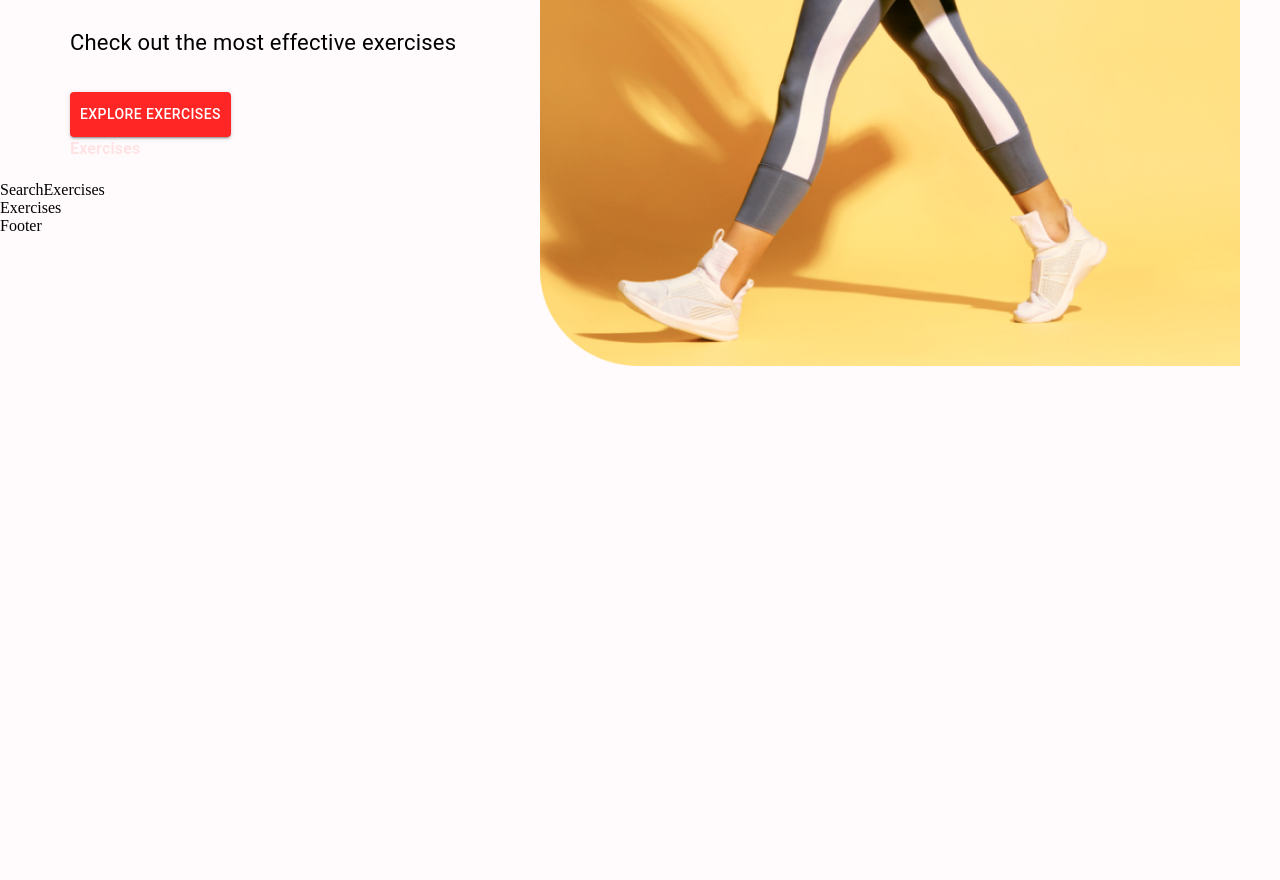
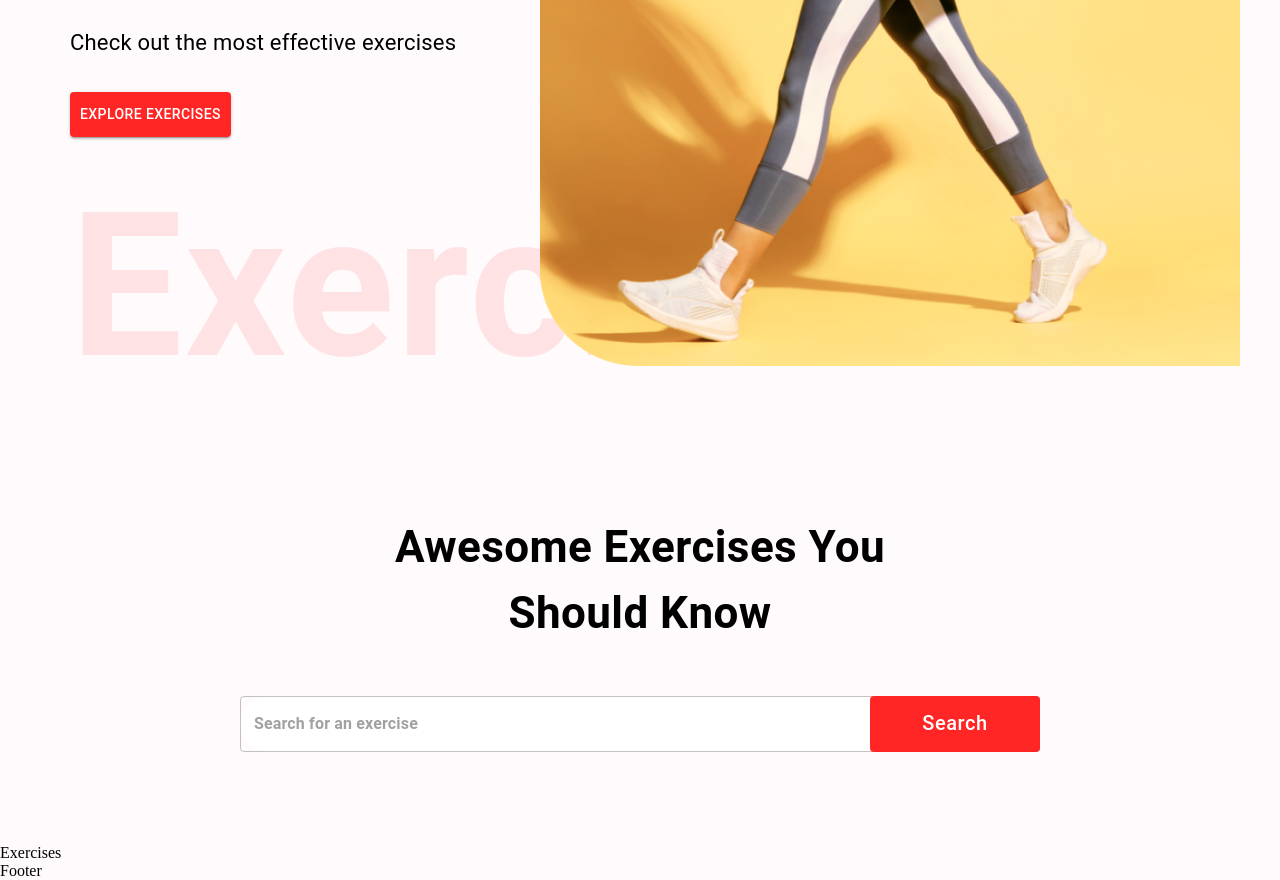
Before and after one commit to caiosantosss/mygymexercises, a React (Create React App) app: page / in a window 1280 px wide. Shown: the part 500-1380 px from the top of the page. Before the commit the page ends 866 px from the top, so only its background shows below. Built offline with nearby package versions, Linux system fonts and the light colour scheme.

Commit message:
add style for search exercises

```diff
--- a/src/components/HeroBanner.js
+++ b/src/components/HeroBanner.js
@@ -27,16 +27,18 @@
         sx={{ backgroundColor: "#FF2625", padding: "10px" }}>
         Explore Exercises
       </Button>
-      <img src={HeroBannerImage} alt="banner" className="hero-banner-img" />
       <Typography
         fontWeight={600}
         color="#FF2625"
         sx={{
           opacity: 0.1,
           display: { lg: 'block', xs: 'none' }
-        }}>
+        }}
+        fontSize="200px"
+      >
         Exercises
       </Typography>
+      <img src={HeroBannerImage} alt="banner" className="hero-banner-img" />
     </Box >
   )
 }
--- a/src/components/SearchExercises.js
+++ b/src/components/SearchExercises.js
@@ -1,8 +1,57 @@
-import React from 'react'
+import React, { useEffect, useState } from 'react'
+import { backdropClasses, Box, Button, Stack, TextField, Typography } from '@mui/material'
 
 const SearchExercises = () => {
+  const [search, setSearch] = useState('')
+
+  const handleSearch = async () => {
+    if (search) {
+      // const exercisesData = await fetchData();
+    }
+  }
+
   return (
-    <div>SearchExercises</div>
+    <Stack alignItems="center" mt="37px"
+      justifyContent="center" p="20px">
+      <Typography fontWeight={700} sx={{ fontSize: { lg: '44px', xs: '30px' } }} mb='50px' textAlign="center">
+        Awesome Exercises You <br /> Should Know
+      </Typography>
+      <Box position="relative" mb="72px">
+        <TextField
+          sx={{
+            input:
+            {
+              fontWeight: '700',
+              border: 'none',
+              borderRadius: '4px'
+            },
+            width: { lg: '800px', xs: '350px' },
+            backgroundColor: '#fff',
+            borderRadius: '40px',
+          }}
+          height="76px"
+          value={search}
+          onChange={(e) => setSearch(e.target.value.toLowerCase())}
+          placeholder="Search for an exercise"
+          type="text"
+        />
+        <Button className="search-btn"
+          sx={{
+            bgcolor: '#FF2625',
+            color: '#fff',
+            textTransform: 'none',
+            width: { lg: '170px', xs: '80px' },
+            fontSize: { lg: '20px', xs: '14px' },
+            height: '56px',
+            position: 'absolute',
+            right: '0px',
+          }}
+          onClick={handleSearch}
+        >
+          Search
+        </Button>
+      </Box>
+    </Stack >
   )
 }
 
--- /dev/null
+++ b/src/utils/fetchData.js
@@ -0,0 +1,5 @@
+export const fetchData = async (url, options) => {
+  const response = await fetch(url, options);
+  const data = await response.json();
+  return data;
+}
```
